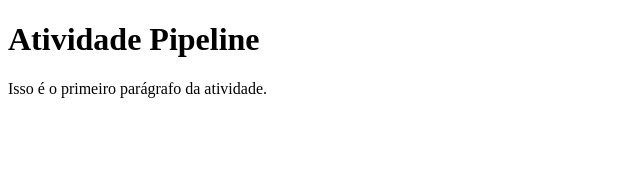
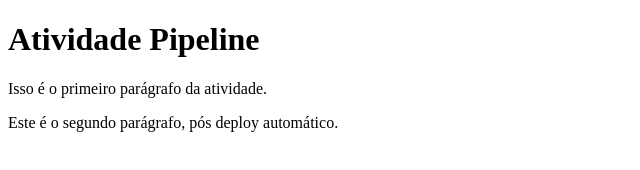
Before and after one commit to VictorPortolani/atividade-pipeline, a website: page index.html in a window 1280 px wide. Shown: the whole page, without its empty margins (0-640 px from the left). Drawn offline with Linux system fonts and the light colour scheme.

Commit message:
adição e teste deploy 1

```diff
--- a/index.html
+++ b/index.html
@@ -8,5 +8,6 @@
 <body>
     <h1>Atividade Pipeline</h1>
     <p>Isso é o primeiro parágrafo da atividade.</p>
+    <p>Este é o segundo parágrafo, pós deploy automático.</p>
 </body>
 </html>
```
